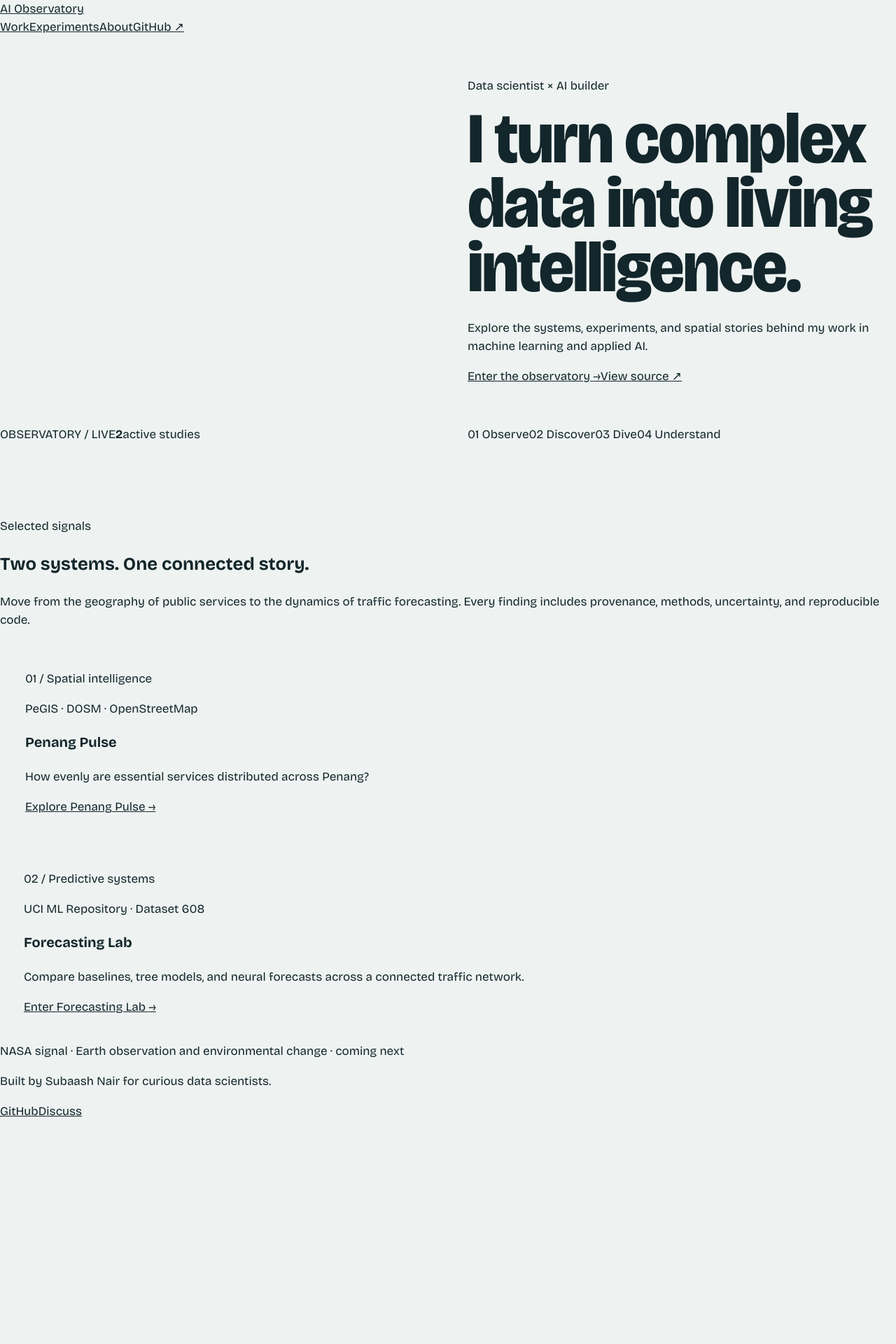
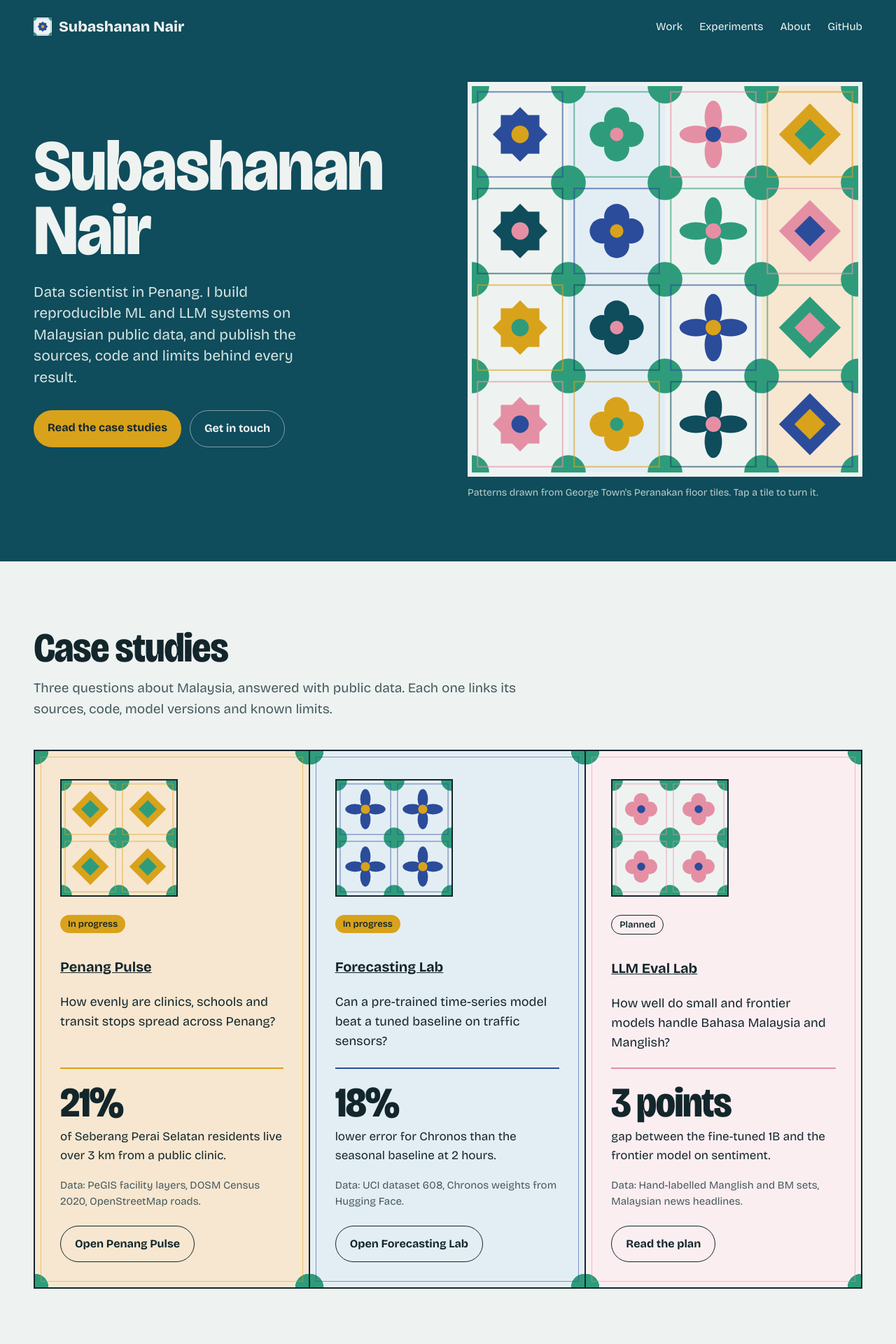
Before and after one commit to SubaashNair/subashanan-nair-portfolio, a Next.js app in the folder apps/web/: page / in a window 1280 px wide. Shown: the top 1920 px of the page at 70% size. Before the commit the page ends 1602 px from the top, so only its background shows below. Built offline with nearby package versions, Linux system fonts and the light colour scheme.

Commit message:
feat: rebuild shell and home in the Peranakan design

```diff
--- a/apps/web/src/app/page.tsx
+++ b/apps/web/src/app/page.tsx
@@ -1,11 +1,23 @@
+import { AboutBand } from "@/components/home/about-band";
 import { Hero } from "@/components/home/hero";
-import { SignalsSection } from "@/components/home/signals-section";
+import { ToolsPreview } from "@/components/home/tools-preview";
+import { StudyRun } from "@/components/study/study-run";
 
 export default function Home() {
   return (
-    <main>
+    <>
       <Hero />
-      <SignalsSection />
-    </main>
+      <main id="main">
+        <section className="block" aria-labelledby="work-h">
+          <div className="wrap">
+            <h2 id="work-h">Case studies</h2>
+            <p className="intro">Three questions about Malaysia, answered with public data. Each one links its sources, code, model versions and known limits.</p>
+            <StudyRun headingLevel={3} />
+          </div>
+        </section>
+        <ToolsPreview />
+      </main>
+      <AboutBand />
+    </>
   );
 }
--- /dev/null
+++ b/apps/web/src/components/home/about-band.tsx
@@ -0,0 +1,33 @@
+import Link from "next/link";
+
+import { profile } from "@/content/profile";
+
+/** Contact buttons. A missing contact value hides its button; GitHub is always available. */
+export function ContactButtons({ tone }: { tone: "dark" | "light" }) {
+  const quiet = tone === "dark" ? "btn quiet" : "btn ink";
+  const { email, linkedin, cv } = profile.contact;
+  return (
+    <div className="actions">
+      {email && <a className="btn primary" href={`mailto:${email}`}>Email me</a>}
+      {linkedin && <a className={quiet} href={linkedin}>LinkedIn</a>}
+      {cv && <a className={quiet} href={cv}>Download CV</a>}
+      <a className={email ? quiet : "btn primary"} href={profile.githubUrl}>Find me on GitHub</a>
+    </div>
+  );
+}
+
+export function AboutBand() {
+  return (
+    <div className="about-band">
+      <section className="block wrap about" aria-labelledby="about-h">
+        <h2 id="about-h">About</h2>
+        <div>
+          <p>{profile.intro}</p>
+          <p>{profile.openTo}</p>
+          <ContactButtons tone="dark" />
+          <p style={{ marginTop: 16 }}><Link href="/about">More about me</Link></p>
+        </div>
+      </section>
+    </div>
+  );
+}
--- a/apps/web/src/components/home/hero.tsx
+++ b/apps/web/src/components/home/hero.tsx
@@ -1,46 +1,31 @@
+import Link from "next/link";
+
+import { Mosaic } from "@/components/tiles/mosaic";
+import { mixedTile } from "@/components/tiles/tile-geometry";
+import { profile } from "@/content/profile";
+
+const TILES = Array.from({ length: 16 }, (_, i) => mixedTile(i));
+const [first, last] = profile.name.split(" ");
+
 export function Hero() {
   return (
-    <section className="hero" aria-labelledby="hero-title">
-      <div className="hero-grid" aria-hidden="true" />
-      <div className="hero-copy">
-        <p className="eyebrow">Data scientist × AI builder</p>
-        <h1 id="hero-title">I turn complex data into living intelligence.</h1>
-        <p className="hero-intro">
-          Explore the systems, experiments, and spatial stories behind my work in machine learning and applied AI.
-        </p>
-        <div className="hero-actions">
-          <a className="primary-action" href="#signals">
-            Enter the observatory <span aria-hidden="true">→</span>
-          </a>
-          <a className="text-action" href="https://github.com/SubaashNair">
-            View source <span aria-hidden="true">↗</span>
-          </a>
+    <div className="top">
+      <div className="wrap">
+        <div className="hero">
+          <div>
+            <h1>{first}<br />{" "}{last}</h1>
+            <p className="lede">{profile.roleLine}</p>
+            <div className="actions">
+              <Link className="btn primary" href="/work">Read the case studies</Link>
+              <Link className="btn quiet" href="/about#contact">Get in touch</Link>
+            </div>
+          </div>
+          <div>
+            <Mosaic tiles={TILES} label="Decorative tile mosaic. Select a tile to turn it." />
+            <p className="mosaic-note">Patterns drawn from George Town&apos;s Peranakan floor tiles. Tap a tile to turn it.</p>
+          </div>
         </div>
       </div>
-
-      <div className="observatory-visual" aria-hidden="true">
-        <div className="world">
-          <div className="world-latitude" />
-          <div className="world-longitude" />
-          <span className="world-point point-one" />
-          <span className="world-point point-two" />
-          <span className="world-point point-three" />
-        </div>
-        <div className="orbit orbit-one" />
-        <div className="orbit orbit-two" />
-        <div className="signal-readout">
-          <span>OBSERVATORY / LIVE</span>
-          <strong>2</strong>
-          <span>active studies</span>
-        </div>
-      </div>
-
-      <div className="hero-footnote" aria-label="Experience sequence">
-        <span>01 Observe</span>
-        <span>02 Discover</span>
-        <span>03 Dive</span>
-        <span>04 Understand</span>
-      </div>
-    </section>
+    </div>
   );
 }
--- a/apps/web/src/components/home/signals-section.tsx
+++ /dev/null
@@ -1,43 +0,0 @@
-import { StudyCard } from "./study-card";
-
-export function SignalsSection() {
-  return (
-    <section className="signals section-shell" id="signals" aria-labelledby="signals-title">
-      <div className="section-heading">
-        <div>
-          <p className="eyebrow">Selected signals</p>
-          <h2 id="signals-title">Two systems. One connected story.</h2>
-        </div>
-        <p>
-          Move from the geography of public services to the dynamics of traffic forecasting. Every finding includes
-          provenance, methods, uncertainty, and reproducible code.
-        </p>
-      </div>
-
-      <div className="study-grid">
-        <StudyCard
-          index="01 / Spatial intelligence"
-          variant="penang"
-          sourceLabel="PeGIS · DOSM · OpenStreetMap"
-          title="Penang Pulse"
-          description="How evenly are essential services distributed across Penang?"
-          href="/work/penang-pulse"
-          cta="Explore Penang Pulse"
-        />
-        <StudyCard
-          index="02 / Predictive systems"
-          variant="forecast"
-          sourceLabel="UCI ML Repository · Dataset 608"
-          title="Forecasting Lab"
-          description="Compare baselines, tree models, and neural forecasts across a connected traffic network."
-          href="/work/forecasting-lab"
-          cta="Enter Forecasting Lab"
-        />
-      </div>
-
-      <div className="next-signal">
-        <div><span className="pulse-dot" /> NASA signal · Earth observation and environmental change · coming next</div>
-      </div>
-    </section>
-  );
-}
--- a/apps/web/src/components/home/study-card.tsx
+++ /dev/null
@@ -1,36 +0,0 @@
-import Link from "next/link";
-
-interface StudyCardProps {
-  index: string;
-  variant: "penang" | "forecast";
-  sourceLabel: string;
-  title: string;
-  description: string;
-  href: string;
-  cta: string;
-}
-
-export function StudyCard({ index, variant, sourceLabel, title, description, href, cta }: StudyCardProps) {
-  return (
-    <article className={`study-card ${variant === "penang" ? "penang-card" : "forecast-card"}`}>
-      <div className="study-index">{index}</div>
-      {variant === "penang" ? (
-        <div className="map-mark" aria-hidden="true">
-          <span /><span /><span /><span /><span />
-        </div>
-      ) : (
-        <div className="neural-mark" aria-hidden="true">
-          <span className="n n1" /><span className="n n2" /><span className="n n3" />
-          <span className="n n4" /><span className="n n5" /><span className="n n6" />
-          <i className="connector c1" /><i className="connector c2" /><i className="connector c3" />
-        </div>
-      )}
-      <div className="study-card-copy">
-        <p className="source-label">{sourceLabel}</p>
-        <h3>{title}</h3>
-        <p>{description}</p>
-        <Link href={href}>{cta} <span aria-hidden="true">→</span></Link>
-      </div>
-    </article>
-  );
-}
--- /dev/null
+++ b/apps/web/src/components/home/tools-preview.tsx
@@ -0,0 +1,20 @@
+import Link from "next/link";
+
+import { ToolItem } from "@/components/experiments/tool-item";
+import { experiments } from "@/content/experiments";
+
+const PREVIEW = ["documentation-mcp-server", "matomari", "exam-monitor-app", "pima-diabetes-mlflow"];
+
+export function ToolsPreview() {
+  const shown = experiments.filter((e) => PREVIEW.includes(e.name));
+  return (
+    <section className="block" aria-labelledby="exp-h" style={{ paddingTop: 0 }}>
+      <div className="wrap">
+        <h2 id="exp-h">Tools and experiments</h2>
+        <p className="intro">Smaller things I have shipped. Each gets its own tile.</p>
+        <ul className="tools">{shown.map((e) => <ToolItem key={e.name} experiment={e} />)}</ul>
+        <p className="more"><Link className="btn ink" href="/experiments">See all tools and experiments</Link></p>
+      </div>
+    </section>
+  );
+}
--- a/apps/web/src/components/shell/site-footer.tsx
+++ b/apps/web/src/components/shell/site-footer.tsx
@@ -1,11 +1,17 @@
+import { profile } from "@/content/profile";
+
 export function SiteFooter() {
   return (
-    <footer className="site-footer">
-      <p>Built by Subaash Nair for curious data scientists.</p>
-      <div>
-        <a href="https://github.com/SubaashNair">GitHub</a>
-        <a href="https://github.com/SubaashNair/ai-observatory-portfolio/discussions">Discuss</a>
+    <div className="about-band foot-only">
+      <div className="wrap">
+        <footer className="site">
+          <span>{profile.name}, {profile.place}</span>
+          <span className="actions">
+            <a href={profile.githubUrl}>GitHub</a>
+            <a href={profile.sourceUrl}>Source for this site</a>
+          </span>
+        </footer>
       </div>
-    </footer>
+    </div>
   );
 }
--- a/apps/web/src/components/shell/site-header.tsx
+++ b/apps/web/src/components/shell/site-header.tsx
@@ -1,22 +1,40 @@
+"use client";
+
 import Link from "next/link";
+import { usePathname } from "next/navigation";
+
+import { Tile } from "@/components/tiles/tile";
+import { mixedTile } from "@/components/tiles/tile-geometry";
+import { profile } from "@/content/profile";
+
+const LINKS = [
+  { href: "/work", label: "Work" },
+  { href: "/experiments", label: "Experiments" },
+  { href: "/about", label: "About" },
+] as const;
 
 export function SiteHeader() {
+  const pathname = usePathname() ?? "/";
+  const isCurrent = (href: string): boolean => pathname === href || pathname.startsWith(`${href}/`);
+
   return (
-    <header className="site-header">
-      <nav aria-label="Primary" className="site-nav">
-        <Link className="brand" href="/" aria-label="AI Observatory home">
-          <span className="brand-mark" aria-hidden="true" />
-          <span>AI Observatory</span>
-        </Link>
-        <div className="nav-links">
-          <Link href="/work">Work</Link>
-          <Link href="/experiments">Experiments</Link>
-          <Link href="/about">About</Link>
-          <a className="nav-github" href="https://github.com/SubaashNair">
-            GitHub <span aria-hidden="true">↗</span>
-          </a>
-        </div>
-      </nav>
-    </header>
+    <div className="top">
+      <div className="wrap">
+        <header className="site">
+          <Link className="wordmark" href="/" aria-current={pathname === "/" ? "page" : undefined}>
+            <Tile spec={mixedTile(0)} />
+            {profile.name}
+          </Link>
+          <nav className="primary" aria-label="Primary">
+            {LINKS.map((link) => (
+              <Link key={link.href} href={link.href} aria-current={isCurrent(link.href) ? "page" : undefined}>
+                {link.label}
+              </Link>
+            ))}
+            <a className="gh" href={profile.githubUrl}>GitHub</a>
+          </nav>
+        </header>
+      </div>
+    </div>
   );
 }
--- /dev/null
+++ b/apps/web/src/components/study/study-card.tsx
@@ -0,0 +1,39 @@
+import Link from "next/link";
+
+import { Tile } from "@/components/tiles/tile";
+import type { StudyRecord, StudySlug, StudyStatus } from "@/content/types";
+import type { LoadedResults } from "@/lib/study-results";
+
+export const STATUS_LABEL: Readonly<Record<StudyStatus, string>> = { published: "Published", "in-progress": "In progress", planned: "Planned" };
+
+interface StudyCardProps {
+  study: StudyRecord;
+  results: LoadedResults<StudySlug> | null;
+  headingLevel: 2 | 3;
+}
+
+export function StudyCard({ study, results, headingLevel }: StudyCardProps) {
+  const Heading = headingLevel === 2 ? "h2" : "h3";
+  const href = `/work/${study.slug}`;
+  const key = results?.data.keyNumbers[0];
+
+  return (
+    <article className={`tile-frame study-card ${study.themeClass}`}>
+      <div className="card-marks" aria-hidden="true">
+        {[0, 1, 2, 3].map((i) => <Tile key={i} spec={study.tile} />)}
+      </div>
+      <span className={study.status === "planned" ? "tag plan" : "tag"}>{STATUS_LABEL[study.status]}</span>
+      <Heading><Link href={href}>{study.title}</Link></Heading>
+      <p className="q">{study.question}</p>
+      {key && (
+        <p className="key">
+          <strong>{key.value}</strong>
+          {key.label}
+          {results?.preview && <span className="sr"> (illustrative preview)</span>}
+        </p>
+      )}
+      <p className="data">Data: {study.data}</p>
+      <Link className="btn ink" href={href}>{study.status === "planned" ? "Read the plan" : `Open ${study.title}`}</Link>
+    </article>
+  );
+}
--- /dev/null
+++ b/apps/web/src/components/study/study-run.tsx
@@ -0,0 +1,14 @@
+import { studies } from "@/content/studies";
+import { getStudyResults } from "@/lib/study-results";
+
+import { StudyCard } from "./study-card";
+
+export function StudyRun({ headingLevel }: { headingLevel: 2 | 3 }) {
+  return (
+    <div className="tile-run">
+      {studies.map((study) => (
+        <StudyCard key={study.slug} study={study} results={getStudyResults(study.slug)} headingLevel={headingLevel} />
+      ))}
+    </div>
+  );
+}
```
Also changed, not shown: apps/web/src/app/not-found.tsx (added, +18 -0 lines), apps/web/src/components/experiments/tool-item.tsx (added, +18 -0 lines), 2 other files (tests, documents, lock files or other folders).
